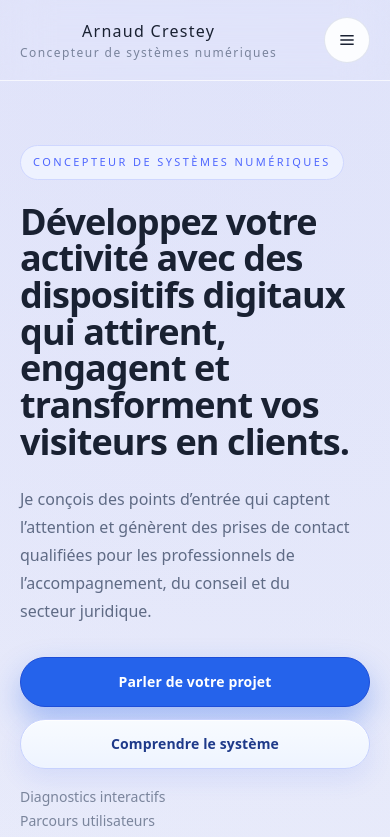
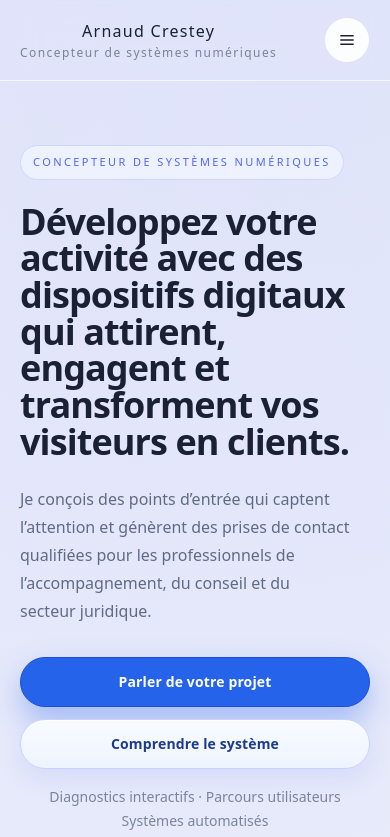
Before and after one commit to arnaudcrestey/portail-site-vitrine, a Next.js app: page / in a window 390 px wide. Shown: the top 837 px of the page. Built offline with nearby package versions, Linux system fonts and the light colour scheme.

Commit message:
Update hero.tsx

```diff
--- a/components/hero.tsx
+++ b/components/hero.tsx
@@ -27,12 +27,17 @@ export function HomeHero() {
             </ButtonLink>
           </div>
 
-        <p className="mt-4 max-w-2xl text-sm leading-6 text-slate/80 sm:text-[15px] sm:leading-7">
-  <span className="block sm:inline">Diagnostics interactifs</span>
-  <span className="hidden sm:inline"> • </span>
-  <span className="block sm:inline">Parcours utilisateurs</span>
-  <span className="hidden sm:inline"> • </span>
-  <span className="block sm:inline">Systèmes automatisés</span>
+       <p className="mt-4 text-sm leading-6 text-slate/80 sm:text-[15px] sm:leading-7">
+  <span className="block text-center sm:hidden">
+    <span className="inline-block text-center">
+      <span className="block">Diagnostics interactifs · Parcours utilisateurs</span>
+      <span className="block">Systèmes automatisés</span>
+    </span>
+  </span>
+
+  <span className="hidden sm:block max-w-2xl">
+    Diagnostics interactifs • Parcours utilisateurs • Systèmes automatisés
+  </span>
 </p>
 
           <dl className="mt-10 grid gap-4 sm:grid-cols-3">
```
